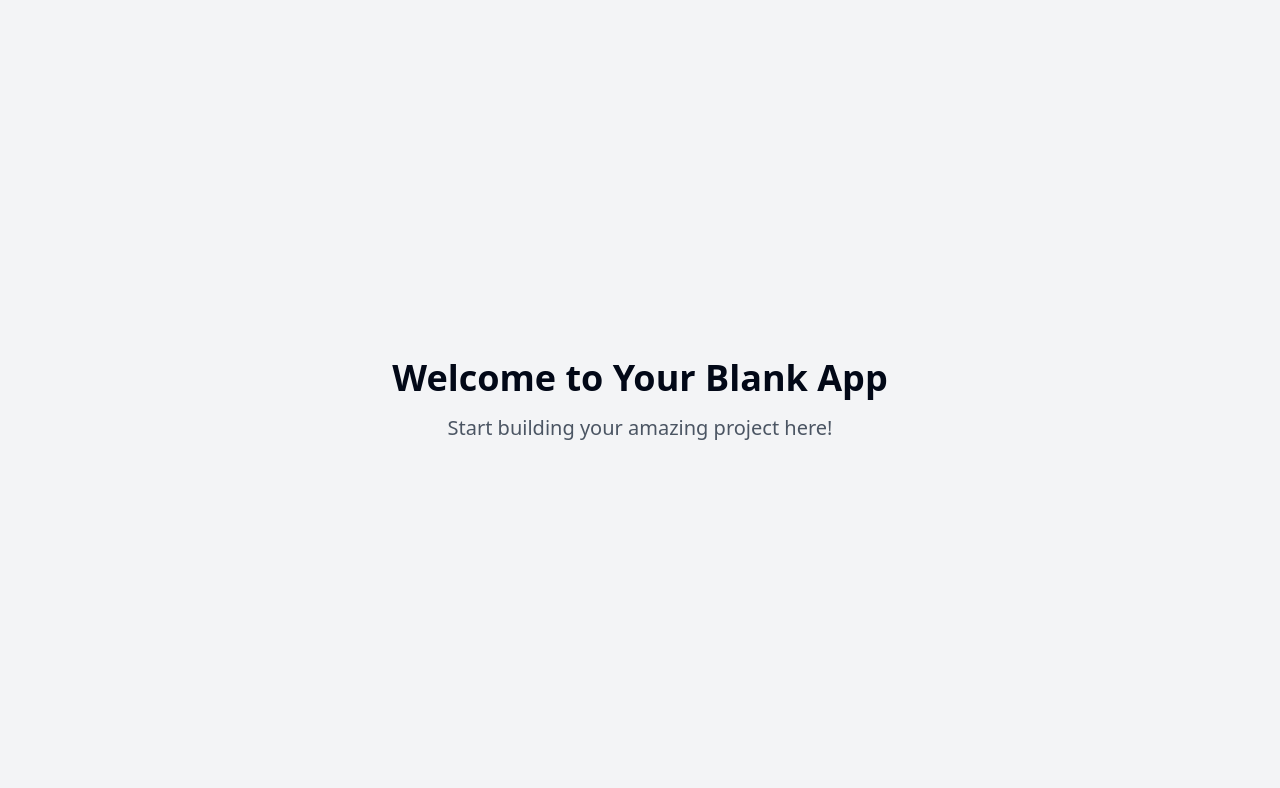
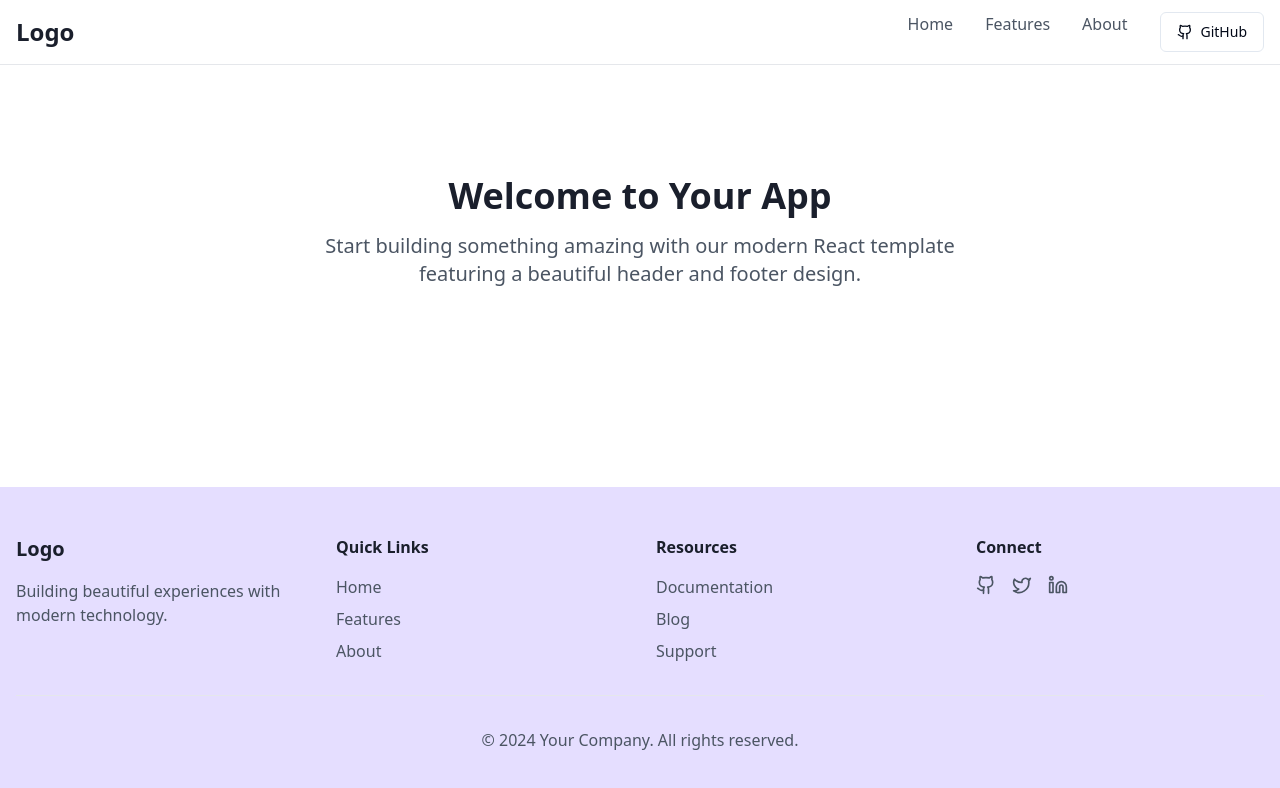
Before and after one commit to ihebchebbi19983/vibrant-header-footer, a React (Vite) app: page / in a window 1280 px wide. Shown: the top 788 px of the page. Built offline with nearby package versions, Linux system fonts and the light colour scheme.

Commit message:
Add header and footer components
Implemented header and footer components for the React project to enhance the layout and user experience.
[skip gpt_engineer]

```diff
--- /dev/null
+++ b/src/components/Footer.tsx
@@ -0,0 +1,98 @@
+import { Github, Twitter, Linkedin } from 'lucide-react';
+
+const Footer = () => {
+  return (
+    <footer className="bg-primary-light mt-auto">
+      <div className="container mx-auto px-4 py-12">
+        <div className="grid grid-cols-1 md:grid-cols-4 gap-8">
+          {/* Brand Section */}
+          <div className="col-span-1">
+            <h3 className="text-xl font-bold text-primary-dark mb-4">Logo</h3>
+            <p className="text-gray-600">
+              Building beautiful experiences with modern technology.
+            </p>
+          </div>
+
+          {/* Quick Links */}
+          <div className="col-span-1">
+            <h4 className="font-semibold text-primary-dark mb-4">Quick Links</h4>
+            <ul className="space-y-2">
+              <li>
+                <a href="#" className="text-gray-600 hover:text-primary transition-colors">
+                  Home
+                </a>
+              </li>
+              <li>
+                <a href="#" className="text-gray-600 hover:text-primary transition-colors">
+                  Features
+                </a>
+              </li>
+              <li>
+                <a href="#" className="text-gray-600 hover:text-primary transition-colors">
+                  About
+                </a>
+              </li>
+            </ul>
+          </div>
+
+          {/* Resources */}
+          <div className="col-span-1">
+            <h4 className="font-semibold text-primary-dark mb-4">Resources</h4>
+            <ul className="space-y-2">
+              <li>
+                <a href="#" className="text-gray-600 hover:text-primary transition-colors">
+                  Documentation
+                </a>
+              </li>
+              <li>
+                <a href="#" className="text-gray-600 hover:text-primary transition-colors">
+                  Blog
+                </a>
+              </li>
+              <li>
+                <a href="#" className="text-gray-600 hover:text-primary transition-colors">
+                  Support
+                </a>
+              </li>
+            </ul>
+          </div>
+
+          {/* Social Links */}
+          <div className="col-span-1">
+            <h4 className="font-semibold text-primary-dark mb-4">Connect</h4>
+            <div className="flex space-x-4">
+              <a
+                href="#"
+                className="text-gray-600 hover:text-primary transition-colors"
+                aria-label="Github"
+              >
+                <Github className="h-5 w-5" />
+              </a>
+              <a
+                href="#"
+                className="text-gray-600 hover:text-primary transition-colors"
+                aria-label="Twitter"
+              >
+                <Twitter className="h-5 w-5" />
+              </a>
+              <a
+                href="#"
+                className="text-gray-600 hover:text-primary transition-colors"
+                aria-label="LinkedIn"
+              >
+                <Linkedin className="h-5 w-5" />
+              </a>
+            </div>
+          </div>
+        </div>
+
+        {/* Copyright */}
+        <div className="border-t border-gray-200 mt-8 pt-8 text-center text-gray-600">
+          <p>&copy; {new Date().getFullYear()} Your Company. All rights reserved.</p>
+        </div>
+      </div>
+    </footer>
+  );
+};
+
+export default Footer;
--- /dev/null
+++ b/src/components/Header.tsx
@@ -0,0 +1,77 @@
+import { useState } from 'react';
+import { Menu, X, Github } from 'lucide-react';
+import { Button } from '@/components/ui/button';
+
+const Header = () => {
+  const [isMenuOpen, setIsMenuOpen] = useState(false);
+
+  const toggleMenu = () => {
+    setIsMenuOpen(!isMenuOpen);
+    console.log('Menu toggled:', !isMenuOpen);
+  };
+
+  return (
+    <header className="fixed w-full top-0 z-50 bg-white/80 backdrop-blur-md border-b border-gray-200">
+      <div className="container mx-auto px-4">
+        <div className="flex items-center justify-between h-16">
+          {/* Logo */}
+          <div className="flex-shrink-0">
+            <span className="text-2xl font-bold text-primary-dark">Logo</span>
+          </div>
+
+          {/* Desktop Navigation */}
+          <nav className="hidden md:flex space-x-8">
+            <a href="#" className="text-gray-600 hover:text-primary transition-colors">
+              Home
+            </a>
+            <a href="#" className="text-gray-600 hover:text-primary transition-colors">
+              Features
+            </a>
+            <a href="#" className="text-gray-600 hover:text-primary transition-colors">
+              About
+            </a>
+            <Button variant="outline" className="flex items-center gap-2">
+              <Github className="h-4 w-4" />
+              GitHub
+            </Button>
+          </nav>
+
+          {/* Mobile menu button */}
+          <div className="md:hidden">
+            <Button
+              variant="ghost"
+              size="icon"
+              onClick={toggleMenu}
+              aria-label="Toggle menu"
+            >
+              {isMenuOpen ? <X className="h-6 w-6" /> : <Menu className="h-6 w-6" />}
+            </Button>
+          </div>
+        </div>
+
+        {/* Mobile Navigation */}
+        {isMenuOpen && (
+          <div className="md:hidden py-4">
+            <div className="flex flex-col space-y-4">
+              <a href="#" className="text-gray-600 hover:text-primary transition-colors">
+                Home
+              </a>
+              <a href="#" className="text-gray-600 hover:text-primary transition-colors">
+                Features
+              </a>
+              <a href="#" className="text-gray-600 hover:text-primary transition-colors">
+                About
+              </a>
+              <Button variant="outline" className="flex items-center gap-2 w-full justify-center">
+                <Github className="h-4 w-4" />
+                GitHub
+              </Button>
+            </div>
+          </div>
+        )}
+      </div>
+    </header>
+  );
+};
+
+export default Header;
--- a/src/pages/Index.tsx
+++ b/src/pages/Index.tsx
@@ -1,12 +1,21 @@
-// Update this page (the content is just a fallback if you fail to update the page)
+import Header from "@/components/Header";
+import Footer from "@/components/Footer";
 
 const Index = () => {
   return (
-    <div className="min-h-screen flex items-center justify-center bg-gray-100">
-      <div className="text-center">
-        <h1 className="text-4xl font-bold mb-4">Welcome to Your Blank App</h1>
-        <p className="text-xl text-gray-600">Start building your amazing project here!</p>
-      </div>
+    <div className="min-h-screen flex flex-col">
+      <Header />
+      <main className="flex-grow container mx-auto px-4 pt-24">
+        <div className="text-center py-20">
+          <h1 className="text-4xl font-bold text-primary-dark mb-4">
+            Welcome to Your App
+          </h1>
+          <p className="text-xl text-gray-600 max-w-2xl mx-auto">
+            Start building something amazing with our modern React template featuring a beautiful header and footer design.
+          </p>
+        </div>
+      </main>
+      <Footer />
     </div>
   );
 };
--- a/tailwind.config.ts
+++ b/tailwind.config.ts
@@ -25,8 +25,9 @@ export default {
 				background: 'hsl(var(--background))',
 				foreground: 'hsl(var(--foreground))',
 				primary: {
-					DEFAULT: 'hsl(var(--primary))',
-					foreground: 'hsl(var(--primary-foreground))'
+					DEFAULT: '#8B5CF6',
+					light: '#E5DEFF',
+					dark: '#1A1F2C'
 				},
 				secondary: {
 					DEFAULT: 'hsl(var(--secondary))',
@@ -51,16 +52,6 @@ export default {
 				card: {
 					DEFAULT: 'hsl(var(--card))',
 					foreground: 'hsl(var(--card-foreground))'
-				},
-				sidebar: {
-					DEFAULT: 'hsl(var(--sidebar-background))',
-					foreground: 'hsl(var(--sidebar-foreground))',
-					primary: 'hsl(var(--sidebar-primary))',
-					'primary-foreground': 'hsl(var(--sidebar-primary-foreground))',
-					accent: 'hsl(var(--sidebar-accent))',
-					'accent-foreground': 'hsl(var(--sidebar-accent-foreground))',
-					border: 'hsl(var(--sidebar-border))',
-					ring: 'hsl(var(--sidebar-ring))'
 				}
 			},
 			borderRadius: {
@@ -70,20 +61,12 @@ export default {
 			},
 			keyframes: {
 				'accordion-down': {
-					from: {
-						height: '0'
-					},
-					to: {
-						height: 'var(--radix-accordion-content-height)'
-					}
+					from: { height: '0' },
+					to: { height: 'var(--radix-accordion-content-height)' }
 				},
 				'accordion-up': {
-					from: {
-						height: 'var(--radix-accordion-content-height)'
-					},
-					to: {
-						height: '0'
-					}
+					from: { height: 'var(--radix-accordion-content-height)' },
+					to: { height: '0' }
 				}
 			},
 			animation: {
```
